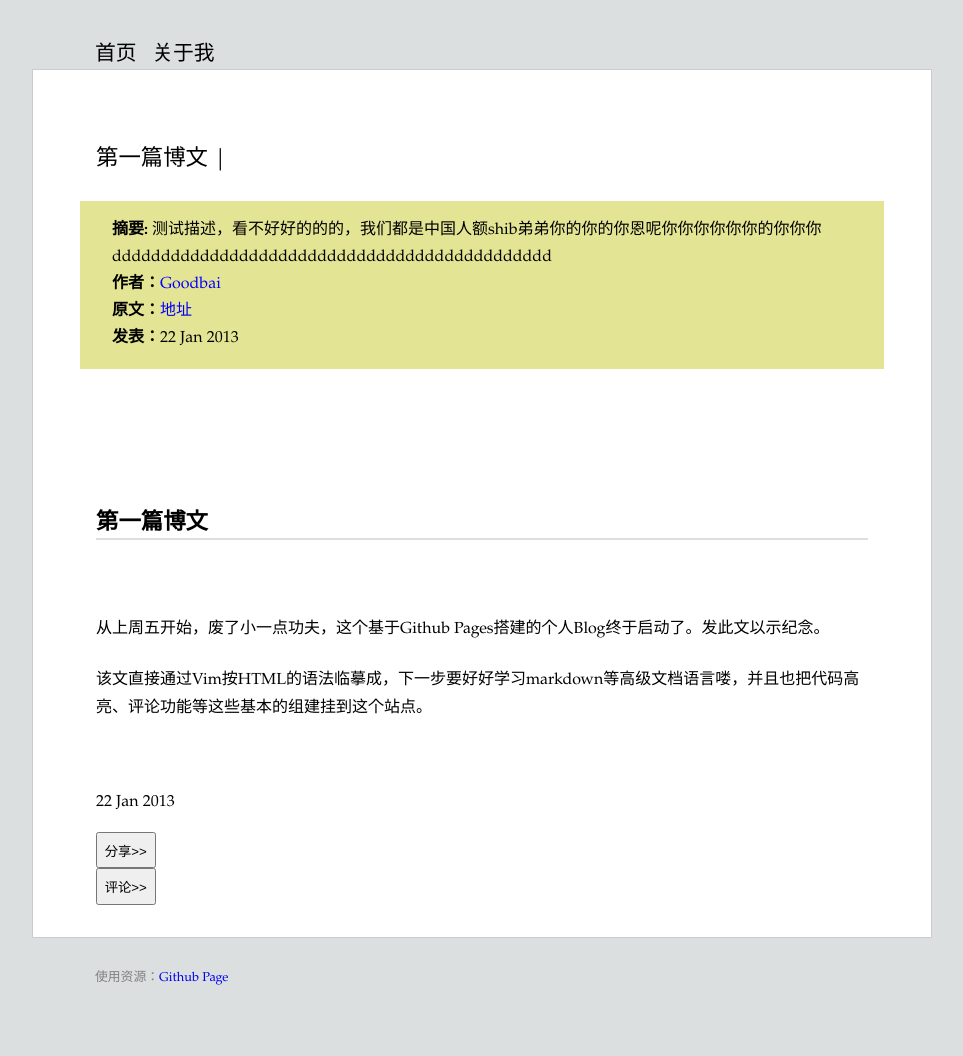
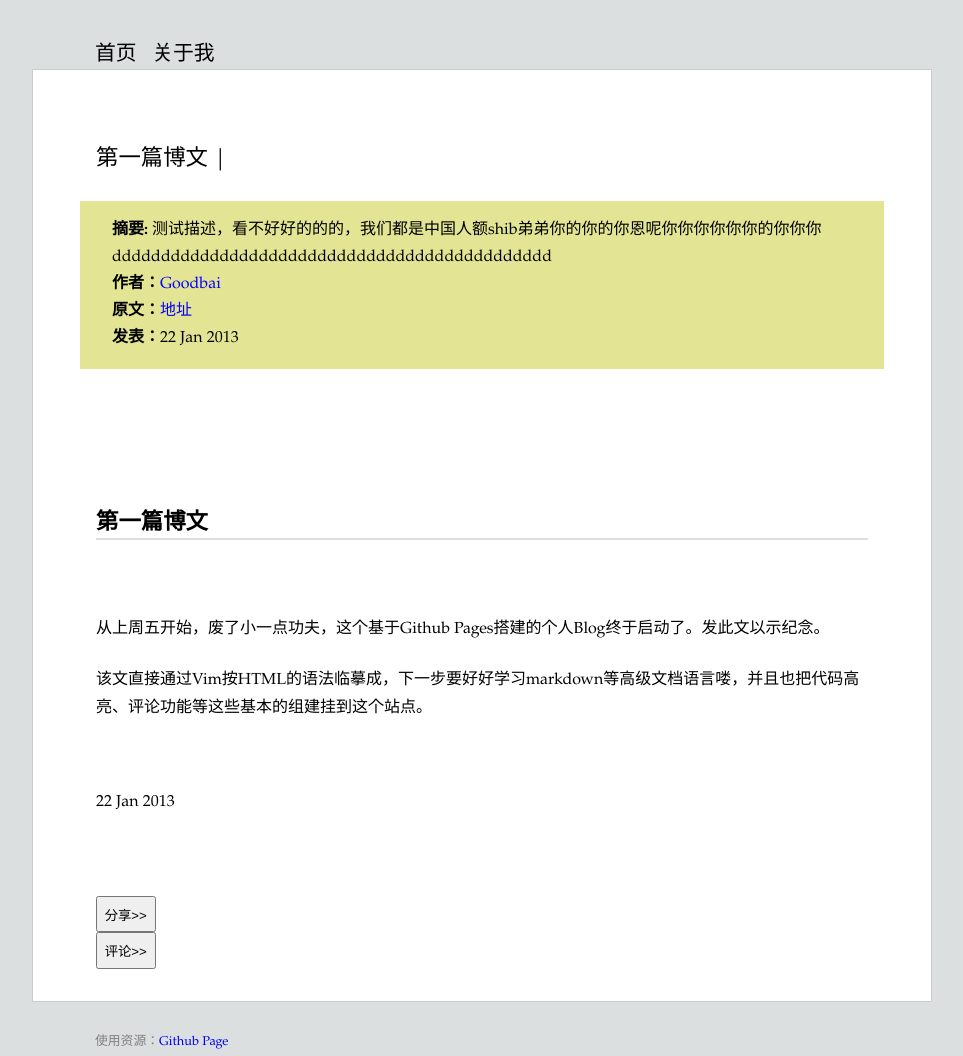
Before and after one commit to jsjwolf/pages, a Jekyll site: the page built from _posts/2013-04-15-Hello-My-Baby.html, in a window 1280 px wide. Shown: the whole page, without its empty margins (158-1121 px from the left). Built offline with Jekyll 4.4.1, drawn with Linux system fonts in a browser that asks for light colours; Markdown is read by kramdown in place of the engine named in the settings; comment, search, counter and statistics services are not loaded; before the commit the page ends 992 px from its top, so only the background shows below that.

Commit message:
added aboutme page style

```diff
--- a/style/style.css
+++ b/style/style.css
@@ -175,3 +175,27 @@
 .manual_load {
 	padding: 0.5em;
 }
+
+#melogo {
+	float: right;
+	border: 1px solid #CCCCCC;
+}
+
+#mebox {
+	margin-top: 4em;
+	margin-bottom: 3em;
+	padding: 0 10% 0 10%
+}
+
+#meinfo{
+	margin-top: 2em;
+	margin-bottom: 3em;
+	padding-right: 2em;
+}
+#mechangelog{
+	margin-top: 3em;
+	padding-bottom: 4em;
+}
+#post{
+	padding-bottom: 4em;
+}
```
